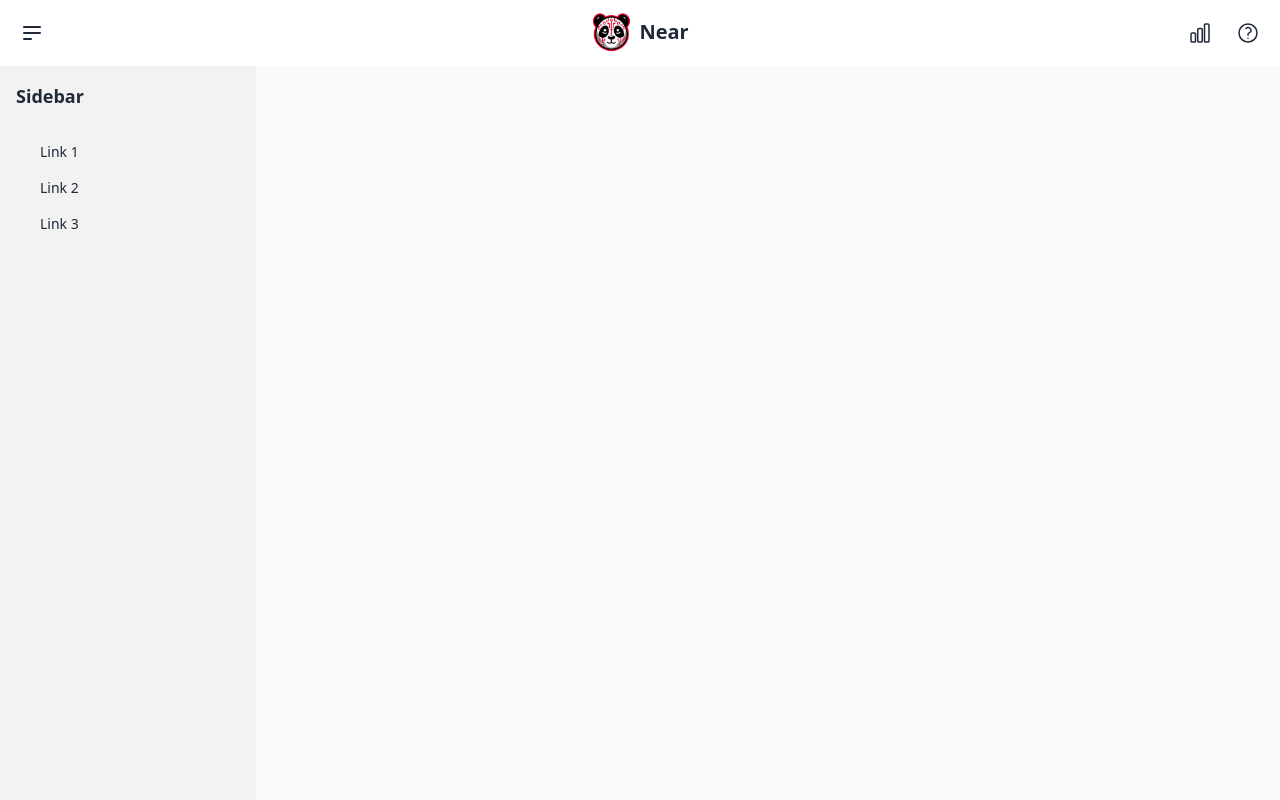
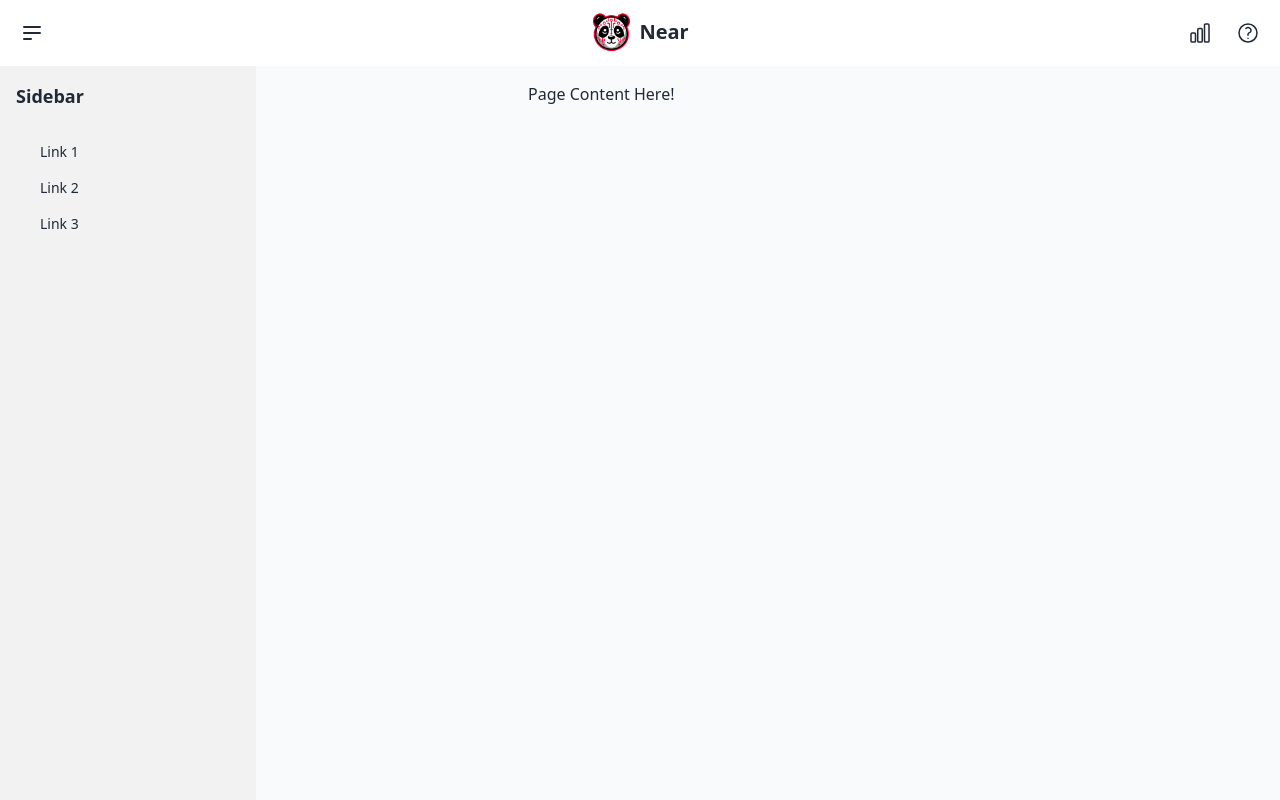
Before and after one commit to hirusha-adi/Near-Web, a React (Vite) app: page /admin/home in a window 1280 px wide. Shown: the top 800 px of the page. Built offline with nearby package versions, Linux system fonts and the light colour scheme; what pocketbase would draw is missing.

Commit message:
show children in admin home page

```diff
--- a/src/pages/Admin/Home/Home.jsx
+++ b/src/pages/Admin/Home/Home.jsx
@@ -4,7 +4,9 @@ import { DrawerAndLayout } from "../components/DrawerAndLayout";
 const Home = () => {
   return (
     <>
-      <DrawerAndLayout />
+      <DrawerAndLayout>
+        Page Content Here!
+      </DrawerAndLayout>
     </>
   );
 };
```
